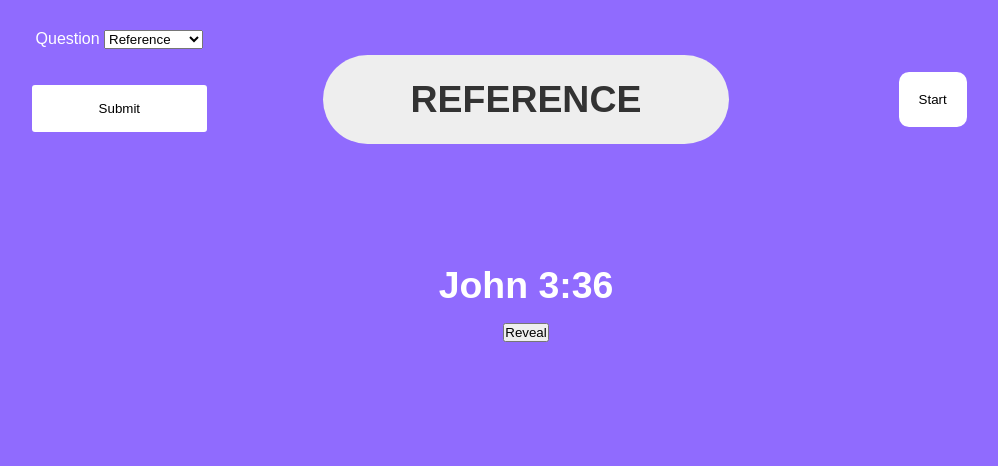
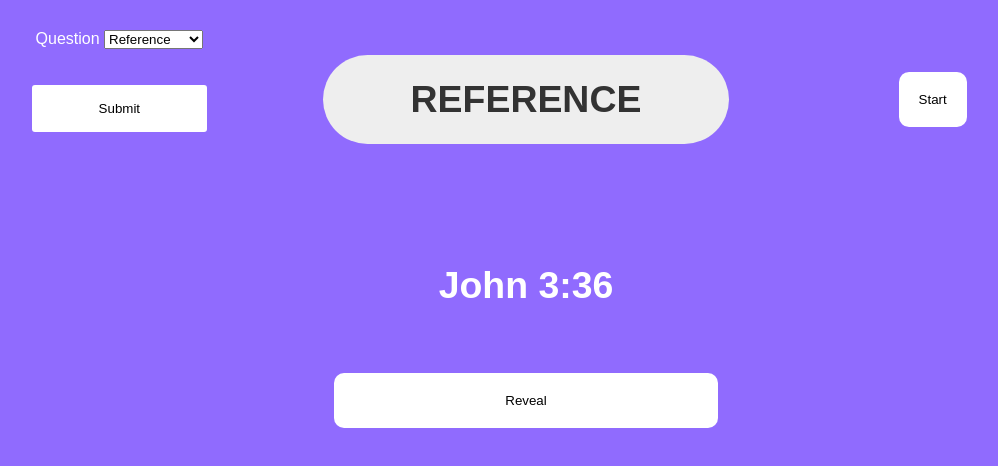
Before and after one commit to JosiahNel/TMI-Memory-verses, a plain HTML site: page index.html in a window 1280 px wide. Shown: the whole page, without its empty margins (114-1112 px from the left). Drawn offline with Linux system fonts and the light colour scheme.

Commit message:
CSS upload for reveal btn

```diff
--- a/style.css
+++ b/style.css
@@ -75,6 +75,20 @@ html {
   text-transform: capitalize;
 }
 
+.reveal-btn {
+  padding: 2rem;
+  border-radius: 1rem;
+  background-color: #fff;
+  border: none;
+  width: 30%;
+}
+
+.reveal-box {
+  align-items: center;
+  justify-content: center;
+  margin-top: 5rem;
+}
+
 .btn:active,
 .btn:hover {
   background-color: #e0d5fe;
```
